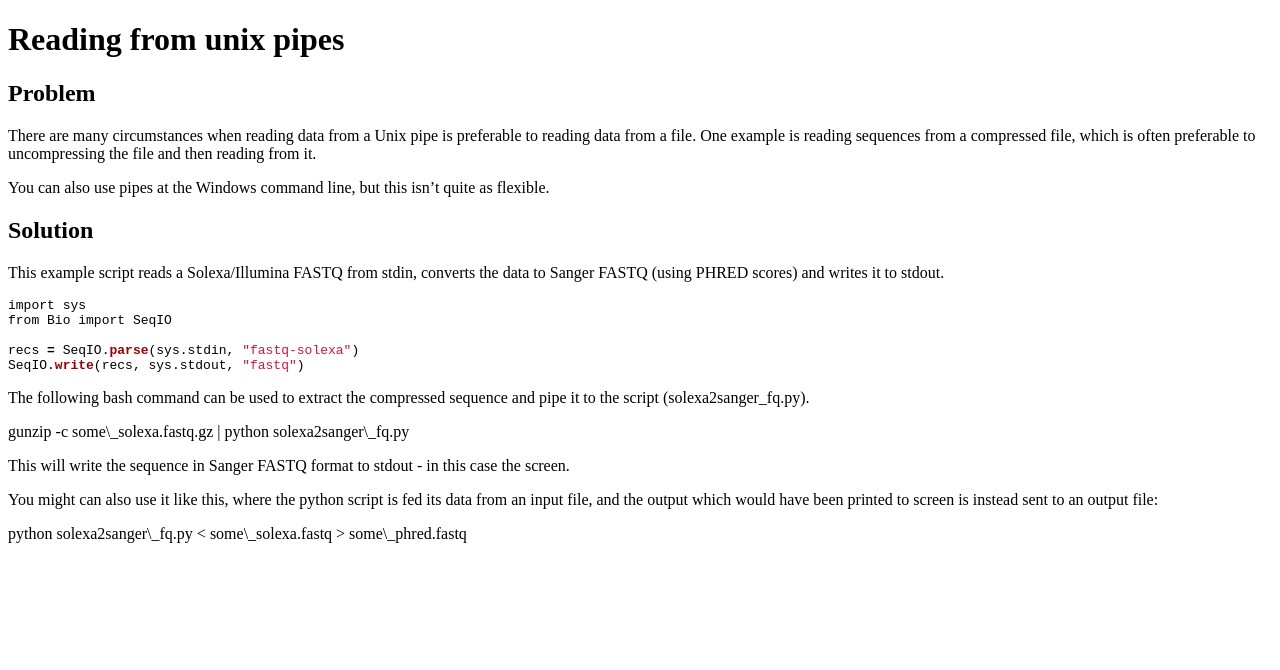
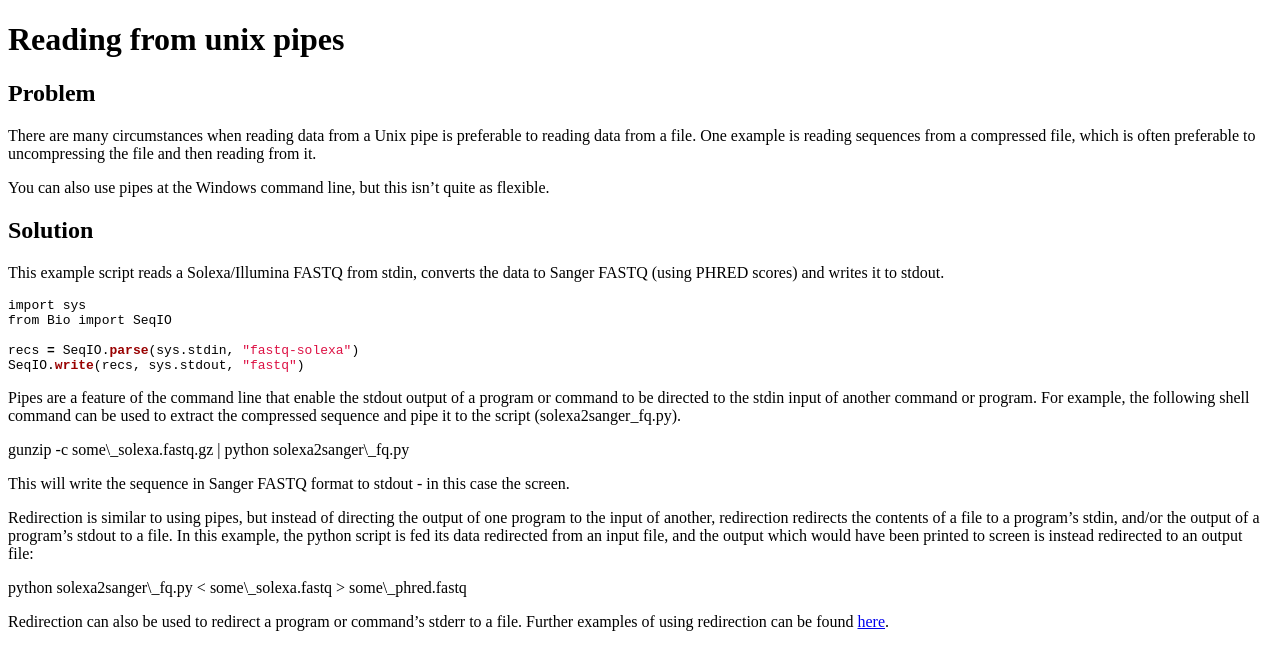
Before and after one commit to biopython/biopython.github.io, a Jekyll site: the page built from wiki/Reading_from_unix_pipes.md, in a window 1280 px wide. Shown: the top 670 px of the page. Built offline with Jekyll 4.4.1, drawn with Linux system fonts in a browser that asks for light colours.

Commit message:
/* Solution */ Cleaned up the difference between pipes and redirection.

````diff
--- a/wiki/Reading_from_unix_pipes.md
+++ b/wiki/Reading_from_unix_pipes.md
@@ -31,8 +31,11 @@ recs = SeqIO.parse(sys.stdin, "fastq-solexa")
 SeqIO.write(recs, sys.stdout, "fastq")
 ```
 
-The following bash command can be used to extract the compressed
-sequence and pipe it to the script (solexa2sanger\_fq.py).
+Pipes are a feature of the command line that enable the stdout output of
+a program or command to be directed to the stdin input of another
+command or program. For example, the following shell command can be used
+to extract the compressed sequence and pipe it to the script
+(solexa2sanger\_fq.py).
 
 <bash> gunzip -c some\_solexa.fastq.gz | python solexa2sanger\_fq.py
 </bash>
@@ -40,9 +43,16 @@ sequence and pipe it to the script (solexa2sanger\_fq.py).
 This will write the sequence in Sanger FASTQ format to stdout - in this
 case the screen.
 
-You might can also use it like this, where the python script is fed its
-data from an input file, and the output which would have been printed to
-screen is instead sent to an output file:
+Redirection is similar to using pipes, but instead of directing the
+output of one program to the input of another, redirection redirects the
+contents of a file to a program's stdin, and/or the output of a
+program's stdout to a file. In this example, the python script is fed
+its data redirected from an input file, and the output which would have
+been printed to screen is instead redirected to an output file:
 
 <bash> python solexa2sanger\_fq.py &lt; some\_solexa.fastq &gt;
 some\_phred.fastq </bash>
+
+Redirection can also be used to redirect a program or command's stderr
+to a file. Further examples of using redirection can be found
+[here](http://tldp.org/HOWTO/Bash-Prog-Intro-HOWTO-3.html).
````
Also changed, not shown: 1 other file.
